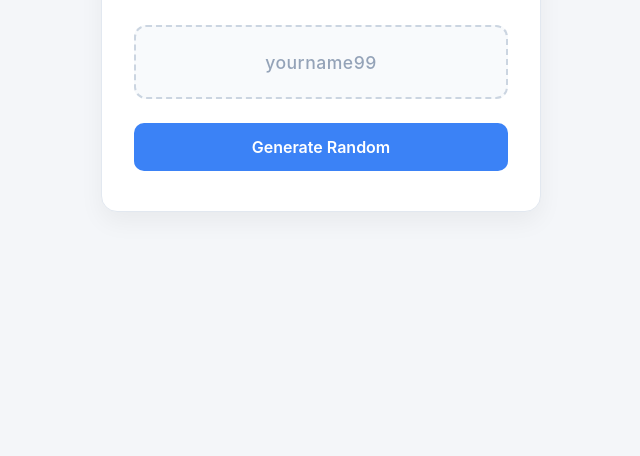
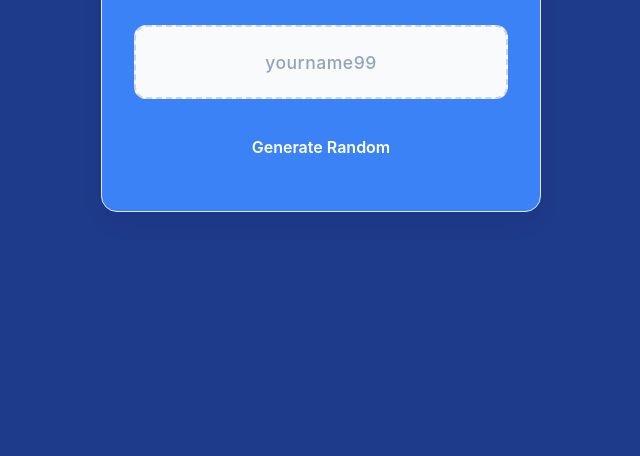
Before and after one commit to CoolKoala45/username-generator, a plain HTML site: page index.html in a window 1280 px wide. Shown: the part 344-800 px from the top of the page, without its empty margins (319-959 px from the left). Drawn offline with Linux system fonts and the light colour scheme.

Commit message:
Update index.html

```diff
--- a/index.html
+++ b/index.html
@@ -6,8 +6,8 @@
   <title>Random Username Generator</title>
   <style>
     :root {
-      --bg-color: #f4f6f9;
-      --card-bg: #ffffff;
+      --bg-color: #1E3A8A;
+      --card-bg: #3B82F6;
       --text-main: #1e293b;
       --text-muted: #64748b;
       --primary: #3b82f6;
```
